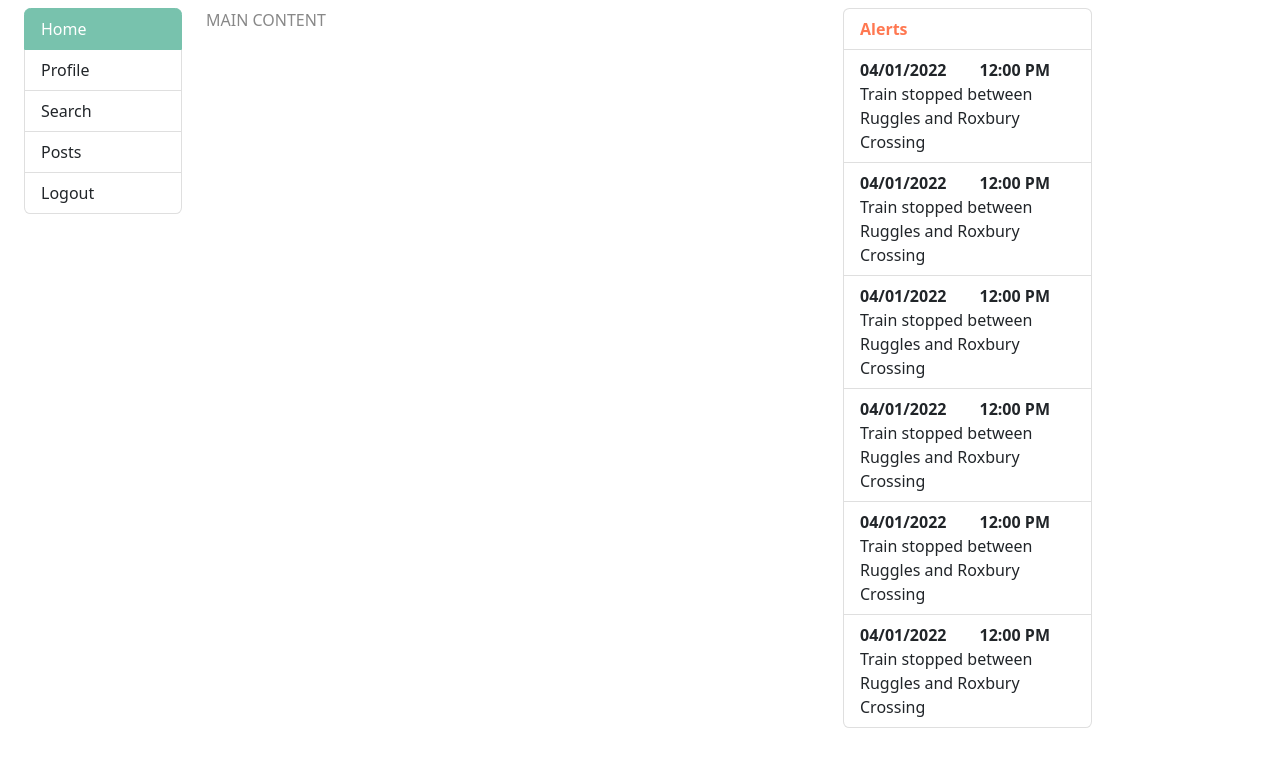
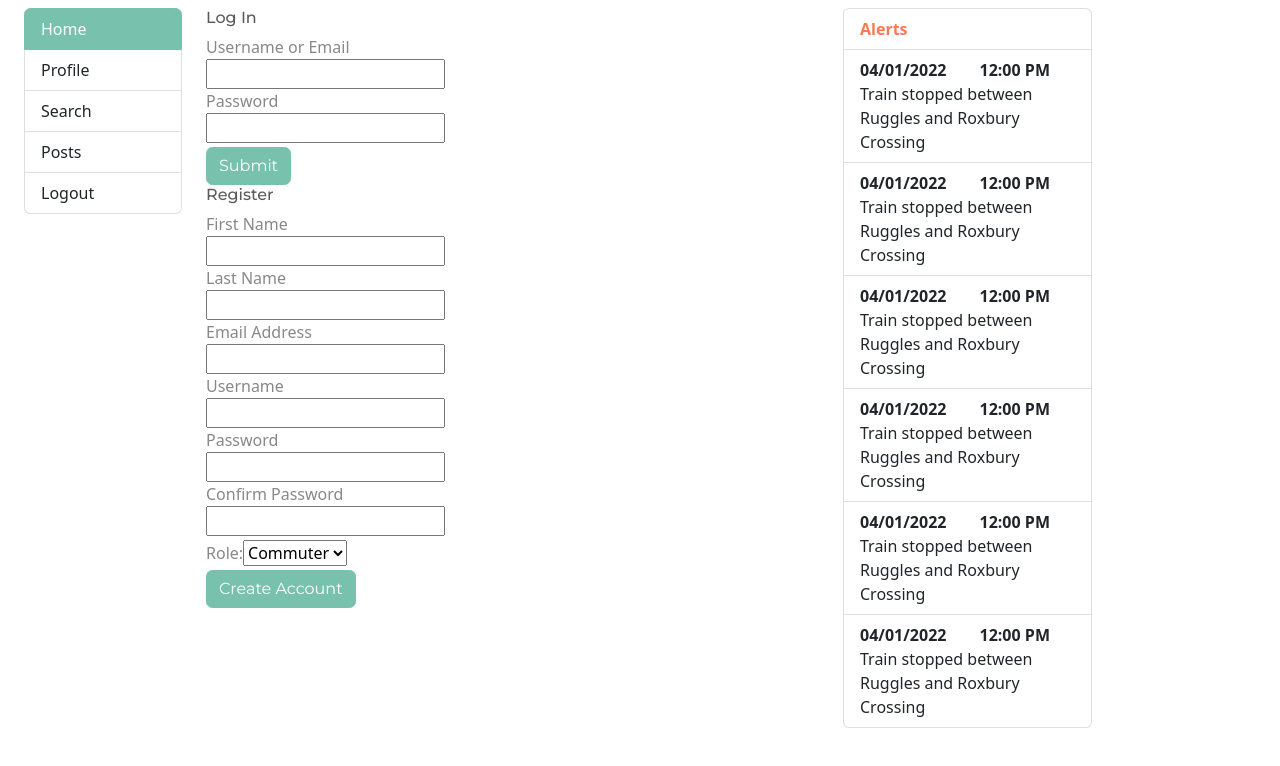
Before and after one commit to klaidaazizi/MBTA-WebApp, a React (Create React App) app: page / in a window 1280 px wide. Shown: the top 766 px of the page. Built offline with nearby package versions, Linux system fonts and the light colour scheme.

Commit message:
Added Login/Register forms

```diff
--- a/package.json
+++ b/package.json
@@ -7,7 +7,9 @@
     "@testing-library/react": "^12.1.4",
     "@testing-library/user-event": "^13.5.0",
     "react": "^18.0.0",
+    "react-bootstrap": "^2.2.2",
     "react-dom": "^18.0.0",
+    "react-router-dom": "^6.3.0",
     "react-scripts": "5.0.0",
     "web-vitals": "^2.1.4"
   },
--- a/src/App.js
+++ b/src/App.js
@@ -1,18 +1,22 @@
 import './vendors/bootstrap/css/bootstrap.min.css';
 import './vendors/bootstrap/bootstrap.min.css';
 import './vendors/fontawesome/css/all.min.css';
+import './App.css';
 import NavigationBar from "./components/navigation-bar";
 import AlertsBar from "./components/alerts-bar";
-import './App.css';
+import LoginForm from "./components/login";
+import RegisterForm from "./components/register";
 
 function App() {
   return (
+
       <div className='container row mt-2'>
           <div className='col-2'>
             <NavigationBar/>
           </div>
           <div className='col-7'>
-              MAIN CONTENT
+              <LoginForm/>
+              <RegisterForm/>
           </div>
           <div className='col-3'>
               <AlertsBar/>
--- /dev/null
+++ b/src/components/login/index.js
@@ -0,0 +1,29 @@
+import React from "react";
+
+const LoginForm = () => {
+    return(
+        <>
+        <div className='form'>
+            <h6>Log In</h6>
+            <form>
+            <div className='input-container'>
+                <label> Username or Email </label>
+                <div>
+                <input type='text' name='username'/>
+                </div>
+            </div>
+            <div className='input-container'>
+                <label> Password </label>
+            <div><input type='text' name='password'/>
+            </div>
+            </div>
+            <div className="button-container">
+                <button type="submit" className="btn btn-primary mt-1">Submit</button>
+            </div>
+            </form>
+        </div>
+        </>
+    )
+}
+
+export default LoginForm;
--- /dev/null
+++ b/src/components/register/index.js
@@ -0,0 +1,60 @@
+import React from "react";
+
+const RegisterForm = () => {
+    return(
+        <>
+            <div className='form'>
+                <h6>Register</h6>
+                <form>
+                    <div className='input-container'>
+                        <label> First Name </label>
+                        <div>
+                            <input type='text' name='firstname'/>
+                        </div>
+                    </div>
+                    <div className='input-container'>
+                        <label> Last Name </label>
+                        <div>
+                            <input type='text' name='lastname'/>
+                        </div>
+                    </div>
+                    <div className='input-container'>
+                        <label> Email Address </label>
+                        <div>
+                            <input type='text' name='email'/>
+                        </div>
+                    </div>
+                    <div className='input-container'>
+                        <label> Username </label>
+                        <div>
+                            <input type='text' name='username'/>
+                        </div>
+                    </div>
+                    <div className='input-container'>
+                        <label> Password </label>
+                        <div><input type='text' name='password'/>
+                        </div>
+                    </div>
+                    <div className='input-container'>
+                        <label> Confirm Password </label>
+                        <div><input type='text' name='password'/>
+                        </div>
+                    </div>
+                    <div className='mt-1'>
+                        Role:
+                        <select>
+                            <option value ='commuter'>Commuter</option>
+                            <option value='conductor'>Conductor</option>
+                            <option value='admin'>Admin</option>
+                        </select>
+                    </div>
+                    <div className="button-container">
+                        <button type="submit" className="btn btn-primary mt-1">Create Account</button>
+                    </div>
+                </form>
+            </div>
+        </>
+    )
+}
+
+export default RegisterForm;
```
Also changed, not shown: 1 other file (tests, documents, lock files or other folders).
